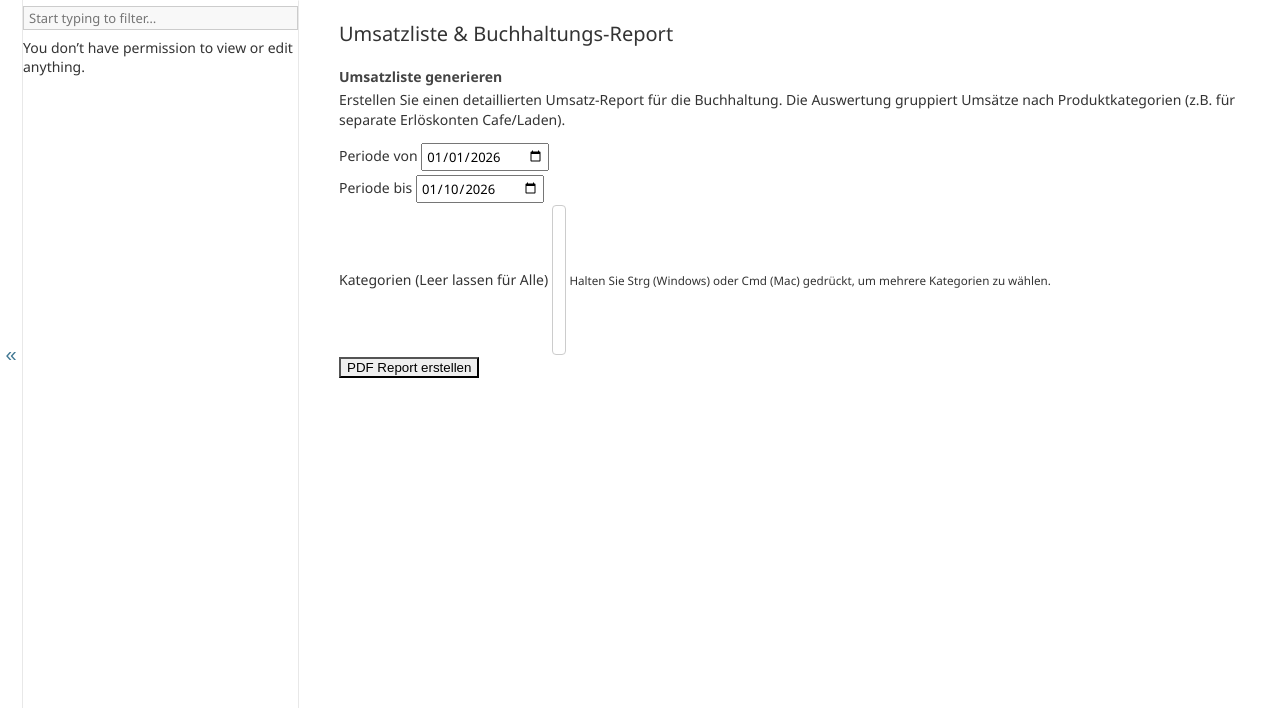
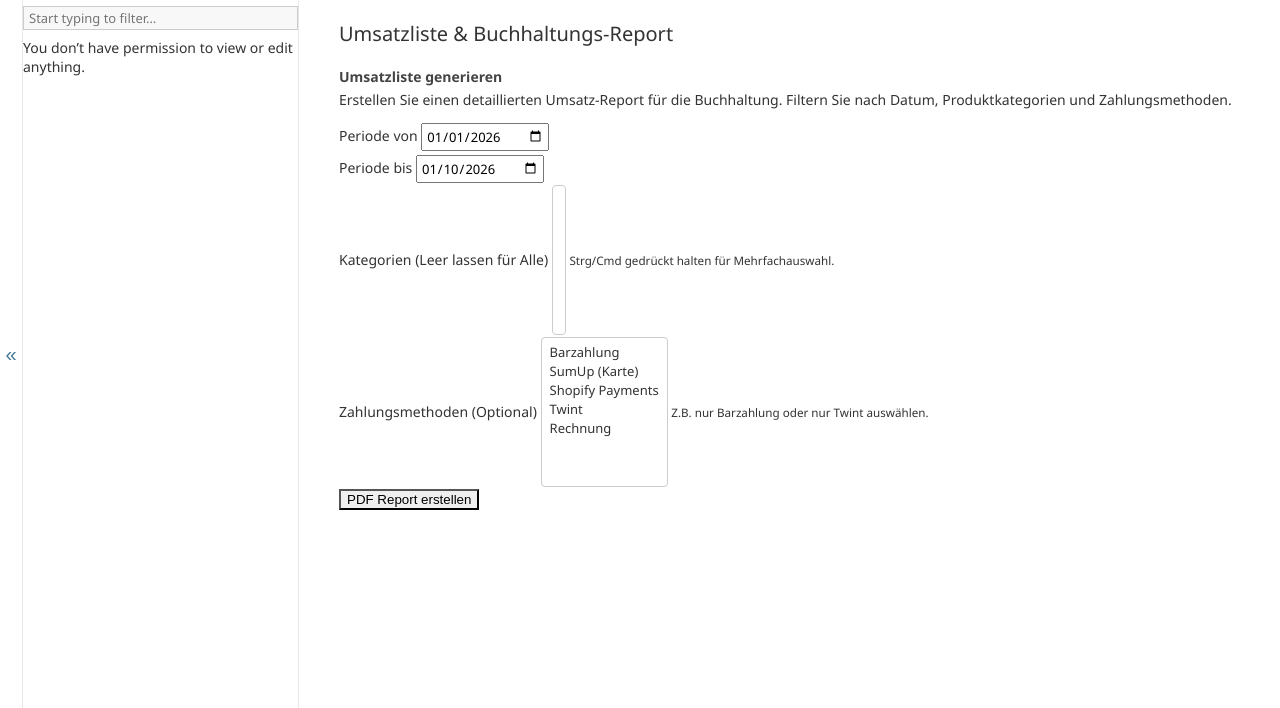
Before and after one commit to DannyBagus/stock_keeper, a Django app: page /commerce/accounting-report/ in a window 1280 px wide. Shown: the part 92-800 px from the top of the page. Run offline with Django 5.2, Linux system fonts and the light colour scheme; the visitor is signed in with stand-in values (Sample User, id 1); data that the repository does not hold is empty.

Commit message:
Umsatzliste nach Zahlungsmethode Filtern

```diff
--- a/commerce/forms.py
+++ b/commerce/forms.py
@@ -4,7 +4,7 @@ from django.forms.models import BaseInlineFormSet, ModelForm
 from decimal import Decimal
 from django.core.exceptions import ObjectDoesNotExist
 from core.models import Category
-from .models import PurchaseOrder # Import hinzufügen
+from .models import PurchaseOrder, Sale # Import hinzufügen
 from core.widgets import DragAndDropFileWidget
 
 class SaleItemFormSet(BaseInlineFormSet):
@@ -63,6 +63,13 @@ class AccountingReportForm(forms.Form):
         widget=forms.SelectMultiple(attrs={'class': 'form-control', 'style': 'height: 150px;'}),
         required=False
     )
+    payment_methods = forms.MultipleChoiceField(
+        choices=Sale.PaymentMethod.choices,
+        label="Zahlungsmethoden (Optional)",
+        required=False,
+        help_text="Leer lassen für alle Zahlungsarten",
+        widget=forms.SelectMultiple(attrs={'class': 'form-control', 'style': 'height: 120px;'})
+    )
 
 # Fomrular für Barcode Etiketten
 class EanLabelForm(forms.Form):
--- a/commerce/templates/commerce/accounting_report_form.html
+++ b/commerce/templates/commerce/accounting_report_form.html
@@ -2,7 +2,7 @@
 {% load static %}
 
 {% block content %}
-<div class="col-12 col-md-8 offset-md-2">
+<div class="col-12 col-md-10 offset-md-1">
     <div class="card card-primary card-outline">
         <div class="card-header">
             <h3 class="card-title"><i class="fas fa-chart-line mr-2"></i> Umsatzliste generieren</h3>
@@ -10,12 +10,13 @@
         <div class="card-body">
             <p class="text-muted">
                 Erstellen Sie einen detaillierten Umsatz-Report für die Buchhaltung.
-                Die Auswertung gruppiert Umsätze nach Produktkategorien (z.B. für separate Erlöskonten Cafe/Laden).
+                Filtern Sie nach Datum, Produktkategorien und Zahlungsmethoden.
             </p>
 
             <form method="POST" target="_blank">
                 {% csrf_token %}
 
+                <!-- Datum Auswahl -->
                 <div class="row">
                     <div class="col-md-6">
                         <div class="form-group">
@@ -31,10 +32,22 @@
                     </div>
                 </div>
 
-                <div class="form-group mt-3">
-                    <label for="{{ form.categories.id_for_label }}">{{ form.categories.label }}</label>
-                    {{ form.categories }}
-                    <small class="form-text text-muted">Halten Sie Strg (Windows) oder Cmd (Mac) gedrückt, um mehrere Kategorien zu wählen.</small>
+                <!-- Filter Auswahl (Nebeneinander) -->
+                <div class="row mt-3">
+                    <div class="col-md-6">
+                        <div class="form-group">
+                            <label for="{{ form.categories.id_for_label }}">{{ form.categories.label }}</label>
+                            {{ form.categories }}
+                            <small class="form-text text-muted">Strg/Cmd gedrückt halten für Mehrfachauswahl.</small>
+                        </div>
+                    </div>
+                    <div class="col-md-6">
+                        <div class="form-group">
+                            <label for="{{ form.payment_methods.id_for_label }}">{{ form.payment_methods.label }}</label>
+                            {{ form.payment_methods }}
+                            <small class="form-text text-muted">Z.B. nur Barzahlung oder nur Twint auswählen.</small>
+                        </div>
+                    </div>
                 </div>
 
                 <div class="mt-4">
--- a/commerce/views.py
+++ b/commerce/views.py
@@ -323,26 +323,38 @@ def shopify_webhook(request):
 
 @staff_member_required
 def accounting_report_view(request):
+    """
+    Umsatz-Report: Filterbar nach Datum, Kategorien UND Zahlungsmethoden.
+    """
     if request.method == 'POST':
         form = AccountingReportForm(request.POST)
         if form.is_valid():
             start_date = form.cleaned_data['start_date']
             end_date = form.cleaned_data['end_date']
             categories = form.cleaned_data['categories']
+            payment_methods = form.cleaned_data['payment_methods'] # NEU: Liste der gewählten Codes
 
+            # 1. Sale Items holen (für Kategorie-Stats)
             items_qs = SaleItem.objects.filter(
                 sale__date__date__gte=start_date,
                 sale__date__date__lte=end_date
             ).select_related('product', 'product__category', 'sale')
+
             if categories:
                 items_qs = items_qs.filter(product__category__in=categories)
 
+            # NEU: Filter nach Zahlungsmethode (auf Sale-Ebene via Relation)
+            if payment_methods:
+                items_qs = items_qs.filter(sale__payment_method__in=payment_methods)
+
+            # Aggregation
             category_stats = {}
             total_period_gross = Decimal('0.00')
             for item in items_qs:
                 cat_name = item.product.category.name if item.product.category else "Ohne Kategorie"
                 if cat_name not in category_stats:
                     category_stats[cat_name] = {'gross': Decimal('0.00'), 'net': Decimal('0.00'), 'vat': Decimal('0.00')}
+
                 qty = item.quantity
                 gross = item.unit_price_gross * qty if item.unit_price_gross else Decimal('0.00')
                 vat_rate = item.vat_rate or Decimal('0.00')
@@ -355,11 +367,35 @@ def accounting_report_view(request):
                 category_stats[cat_name]['vat'] += vat_amt
                 total_period_gross += gross
 
+            # 2. Sales Liste holen
             sales_qs = Sale.objects.filter(date__date__gte=start_date, date__date__lte=end_date).order_by('date')
+
             if categories:
                 sales_qs = sales_qs.filter(items__product__category__in=categories).distinct()
 
-            context = {'start_date': start_date, 'end_date': end_date, 'category_stats': category_stats, 'sales_list': sales_qs, 'total_period_gross': total_period_gross, 'generation_date': timezone.now()}
+            # NEU: Filter nach Zahlungsmethode für die Sales-Liste
+            if payment_methods:
+                sales_qs = sales_qs.filter(payment_method__in=payment_methods)
+
+            # "Schöne" Namen für die gewählten Methoden für das PDF aufbereiten
+            payment_methods_display = []
+            if payment_methods:
+                # Hole alle Choices aus dem Model als Dict
+                choices_dict = dict(Sale.PaymentMethod.choices)
+                for pm_code in payment_methods:
+                    payment_methods_display.append(choices_dict.get(pm_code, pm_code))
+
+            context = {
+                'start_date': start_date,
+                'end_date': end_date,
+                'category_stats': category_stats,
+                'sales_list': sales_qs,
+                'total_period_gross': total_period_gross,
+                'generation_date': timezone.now(),
+                # Für Anzeige im PDF
+                'selected_payment_methods': payment_methods_display
+            }
+
             response = render_to_pdf('commerce/accounting_report_pdf.html', context)
             if isinstance(response, HttpResponse) and response.status_code == 200:
                 filename = f"Umsatzliste_{start_date}_{end_date}.pdf"
@@ -369,6 +405,7 @@ def accounting_report_view(request):
                 return HttpResponse("Fehler beim Generieren des PDFs", status=500)
     else:
         form = AccountingReportForm()
+
     context = admin.site.each_context(request)
     context.update({'form': form, 'title': 'Umsatzliste & Buchhaltungs-Report'})
     return render(request, 'commerce/accounting_report_form.html', context)
```
Also changed, not shown: commerce/templates/commerce/accounting_report_pdf.html (+20 -22 lines).
